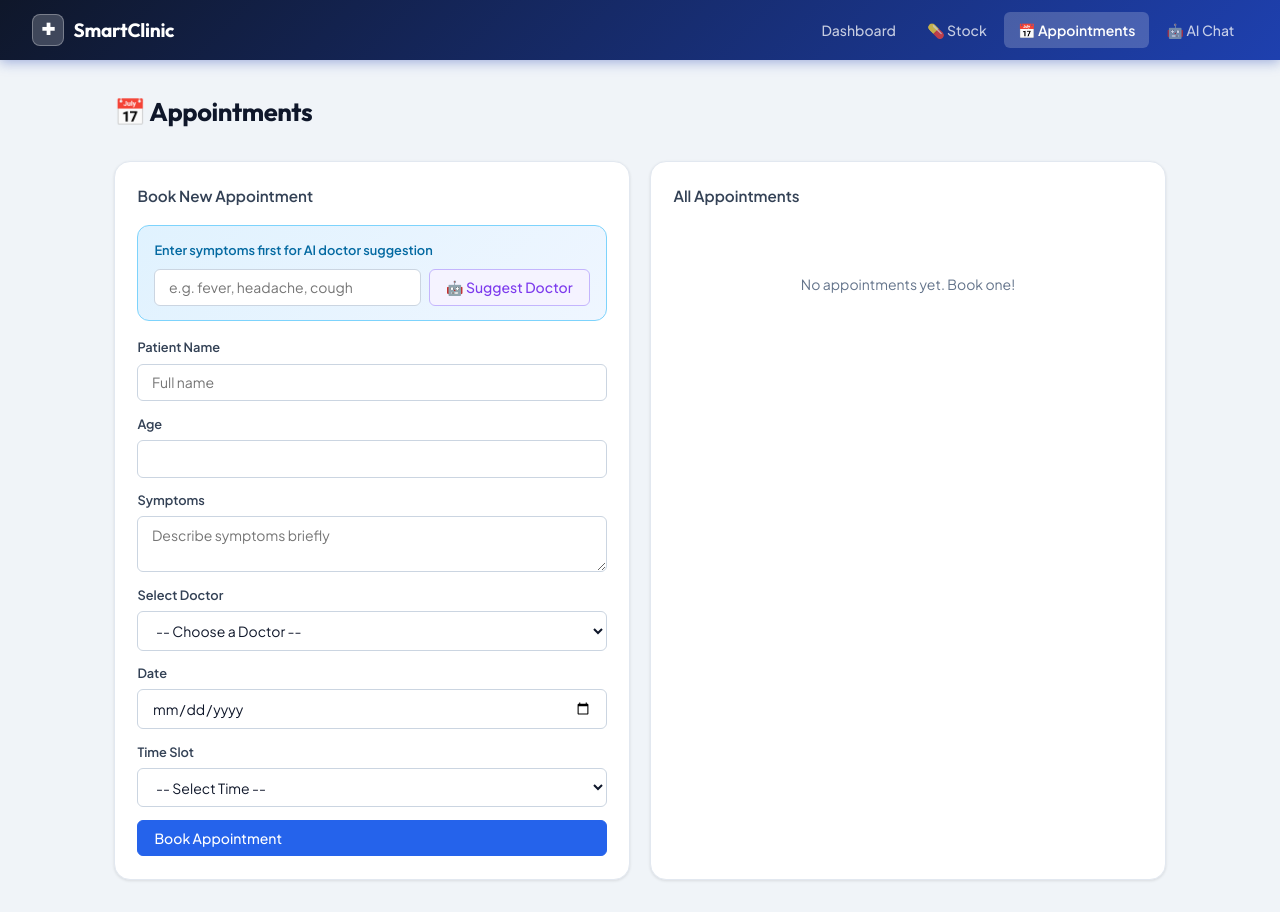
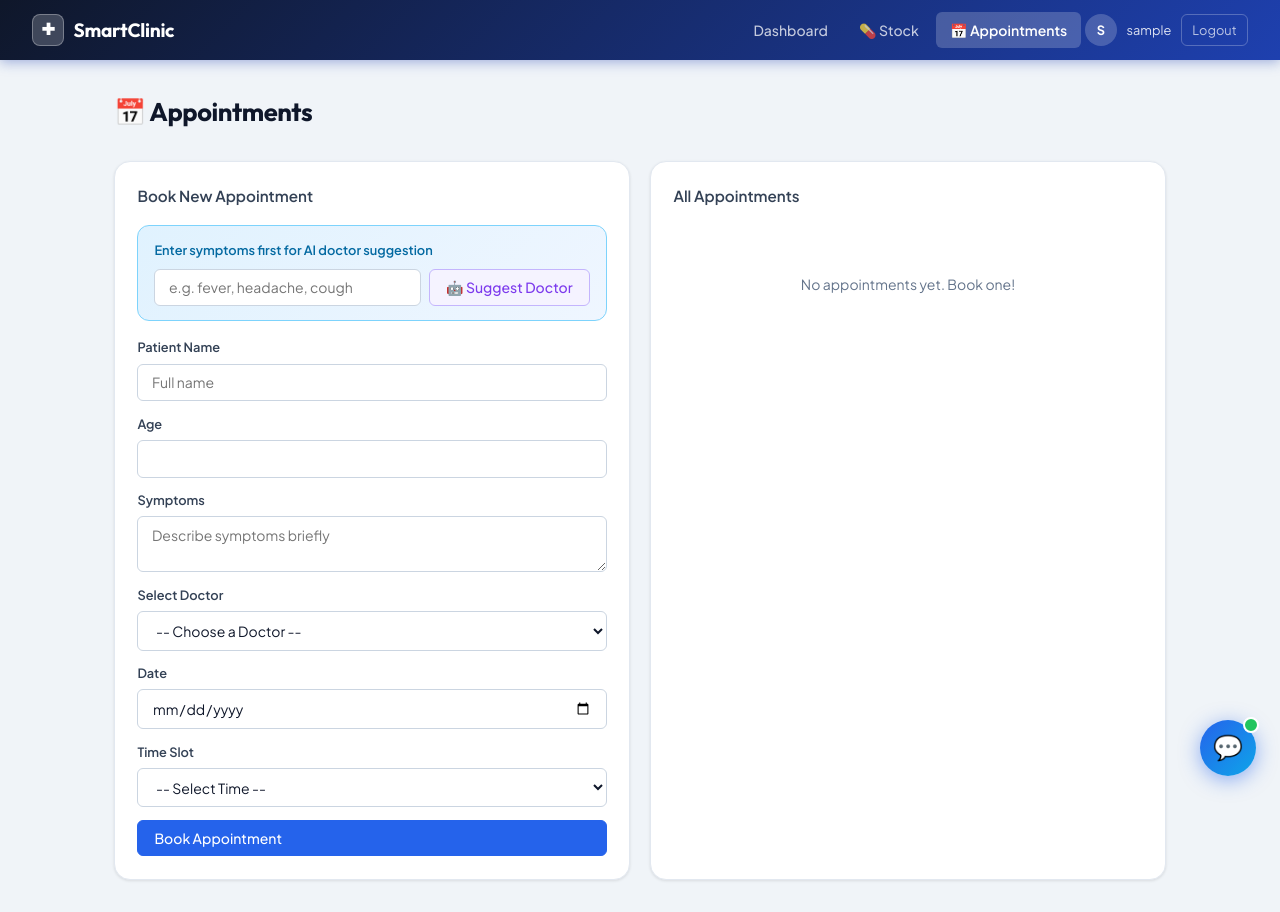
Before and after one commit to Pratheeksha27032007/Smart-clinic, a Flask app: page /appointments in a window 1280 px wide. Run offline with Flask 3, Linux system fonts and the light colour scheme; the visitor is signed in with stand-in values (Sample User, id 1).

Commit message:
base update

```diff
--- a/templates/base.html
+++ b/templates/base.html
@@ -1,7 +1,7 @@
 <!DOCTYPE html>
 <html lang="en">
 <head>
-  <meta charset="UTF-8" />
+  <meta charset="UTF-8"/>
   <meta name="viewport" content="width=device-width, initial-scale=1.0"/>
   <title>SmartClinic {% block title %}{% endblock %}</title>
   <link rel="preconnect" href="https://fonts.googleapis.com">
@@ -19,7 +19,15 @@
     <a href="/"             class="nav-link {% if request.path=='/' %}active{% endif %}">Dashboard</a>
     <a href="/stock"        class="nav-link {% if '/stock' in request.path %}active{% endif %}">💊 Stock</a>
     <a href="/appointments" class="nav-link {% if '/appointments' in request.path %}active{% endif %}">📅 Appointments</a>
-    <a href="/chatbot"      class="nav-link {% if '/chatbot' in request.path %}active{% endif %}">🤖 AI Chat</a>
+    {% if session.get('user_id') %}
+    <div class="nav-user">
+      <div class="nav-avatar">{{ session.get('username','?')[0]|upper }}</div>
+      <span>{{ session.get('username') }}</span>
+      <a href="/logout" class="nav-logout">Logout</a>
+    </div>
+    {% else %}
+    <a href="/login" class="nav-link">Login</a>
+    {% endif %}
   </div>
   <button class="hamburger" onclick="toggleMenu()" id="hamburger">
     <span></span><span></span><span></span>
@@ -27,21 +35,108 @@
 </nav>
 
 <div class="mobile-menu" id="mobile-menu">
-  <a href="/"             class="nav-link {% if request.path=='/' %}active{% endif %}" onclick="toggleMenu()">🏠 Dashboard</a>
-  <a href="/stock"        class="nav-link {% if '/stock' in request.path %}active{% endif %}" onclick="toggleMenu()">💊 Stock</a>
-  <a href="/appointments" class="nav-link {% if '/appointments' in request.path %}active{% endif %}" onclick="toggleMenu()">📅 Appointments</a>
-  <a href="/chatbot"      class="nav-link {% if '/chatbot' in request.path %}active{% endif %}" onclick="toggleMenu()">🤖 AI Chat</a>
+  <a href="/"             class="nav-link {% if request.path=='/' %}active{% endif %}" onclick="closeMenu()">🏠 Dashboard</a>
+  <a href="/stock"        class="nav-link {% if '/stock' in request.path %}active{% endif %}" onclick="closeMenu()">💊 Stock</a>
+  <a href="/appointments" class="nav-link {% if '/appointments' in request.path %}active{% endif %}" onclick="closeMenu()">📅 Appointments</a>
+  {% if session.get('user_id') %}
+  <a href="/logout" class="nav-link" onclick="closeMenu()">🚪 Logout ({{ session.get('username') }})</a>
+  {% else %}
+  <a href="/login" class="nav-link" onclick="closeMenu()">🔐 Login</a>
+  {% endif %}
 </div>
 
 <main class="main-content">
   {% block content %}{% endblock %}
 </main>
 
+<!-- ── Floating Chatbot ─────────────────────────────────── -->
+{% if request.path != '/chatbot' %}
+<button class="chat-fab" onclick="toggleChat()" id="chatFab" title="AI Assistant">
+  💬
+  <div class="chat-fab-badge"></div>
+</button>
+
+<div class="chat-window" id="chatWindow">
+  <div class="chat-header">
+    <div class="chat-header-avatar">🤖</div>
+    <div class="chat-header-info">
+      <strong>SmartClinic AI</strong>
+      <span>Always here to help</span>
+    </div>
+    <button class="chat-header-close" onclick="toggleChat()">✕</button>
+  </div>
+  <div class="chat-messages" id="fab-chat-messages">
+    <div class="chat-msg bot">
+      <div class="msg-bubble">👋 Hi! Ask me about medicines, symptoms, or appointments!</div>
+    </div>
+  </div>
+  <div class="quick-btns">
+    <button class="quick-btn" onclick="fabAskQuick('Stock check')">Stock?</button>
+    <button class="quick-btn" onclick="fabAskQuick('Book appointment')">Appointment?</button>
+    <button class="quick-btn" onclick="fabAskQuick('Clinic timings')">Timings?</button>
+  </div>
+  <div class="chat-input-row">
+    <input type="text" id="fab-chat-input" placeholder="Ask something..." onkeydown="if(event.key==='Enter') fabSendMessage()">
+    <button class="btn btn-primary" onclick="fabSendMessage()">➤</button>
+  </div>
+</div>
+{% endif %}
+
 <script src="{{ url_for('static', filename='script.js') }}"></script>
 <script>
 function toggleMenu() {
   document.getElementById('mobile-menu').classList.toggle('open');
 }
+function closeMenu() {
+  document.getElementById('mobile-menu').classList.remove('open');
+}
+
+// ── Floating chatbot ──────────────────────────────────────
+let fabHistory = [];
+let chatOpen = false;
+
+function toggleChat() {
+  chatOpen = !chatOpen;
+  const win = document.getElementById('chatWindow');
+  const fab = document.getElementById('chatFab');
+  win.classList.toggle('open', chatOpen);
+  fab.innerHTML = chatOpen ? '✕<div class="chat-fab-badge"></div>' : '💬<div class="chat-fab-badge"></div>';
+  if (chatOpen) document.getElementById('fab-chat-input').focus();
+}
+
+async function fabSendMessage() {
+  const input = document.getElementById('fab-chat-input');
+  const message = input.value.trim();
+  if (!message) return;
+  fabAddMessage(message, 'user');
+  input.value = '';
+  fabAddMessage('⏳ Thinking...', 'bot', 'fab-typing');
+  fabHistory.push({ role: 'user', content: message });
+  const res = await fetch('/api/chat', {
+    method: 'POST',
+    headers: { 'Content-Type': 'application/json' },
+    body: JSON.stringify({ message, history: fabHistory.slice(0, -1) })
+  });
+  const data = await res.json();
+  document.querySelector('.fab-typing')?.remove();
+  fabAddMessage(data.reply, 'bot');
+  fabHistory.push({ role: 'assistant', content: data.reply });
+  if (fabHistory.length > 10) fabHistory = fabHistory.slice(-10);
+}
+
+function fabAddMessage(text, sender, cls) {
+  const box = document.getElementById('fab-chat-messages');
+  const div = document.createElement('div');
+  div.className = `chat-msg ${sender}${cls ? ' ' + cls : ''}`;
+  div.innerHTML = `<div class="msg-bubble">${text}</div>`;
+  box.appendChild(div);
+  box.scrollTop = box.scrollHeight;
+}
+
+function fabAskQuick(q) {
+  document.getElementById('fab-chat-input').value = q;
+  fabSendMessage();
+}
 </script>
 {% block scripts %}{% endblock %}
 </body>
```
